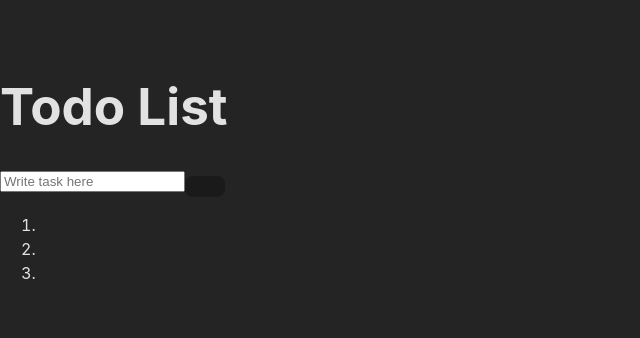
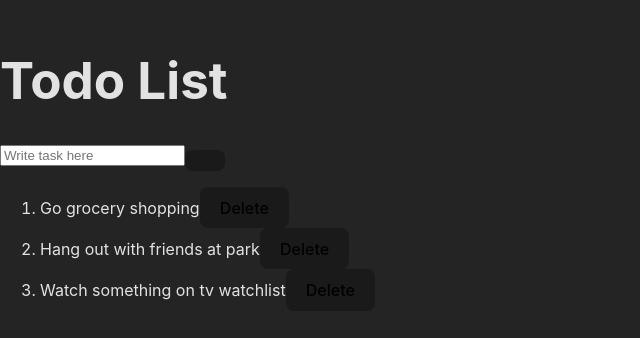
Before and after one commit to abigeez/320-building-todo-list-lab, a React (Vite) app in the folder todo-list/: page / in a window 1280 px wide. Shown: the part 228-566 px from the top of the page, without its empty margins (0-640 px from the left). Built offline with nearby package versions, Linux system fonts and the light colour scheme.

Commit message:
modifying attributes and calling functions and its parameters within an event

```diff
--- a/todo-list/src/ToDoList.jsx
+++ b/todo-list/src/ToDoList.jsx
@@ -11,7 +11,7 @@ function ToDoList () {
 
     }
 
-    function deleteTask(index) {
+    function delTask(index) {
 
     }
 
@@ -41,7 +41,14 @@ function ToDoList () {
             </div>
             <ol>
                 {tasks.map((task,index) =>
-                <li></li>
+                <li key={index}>
+                    <span className="text">{task}</span>
+                    <button
+                    className="del-btn"
+                    onClick={delTask(index)}>
+                        Delete
+                    </button>
+                </li>
                 )}
             </ol>
             </>
```
